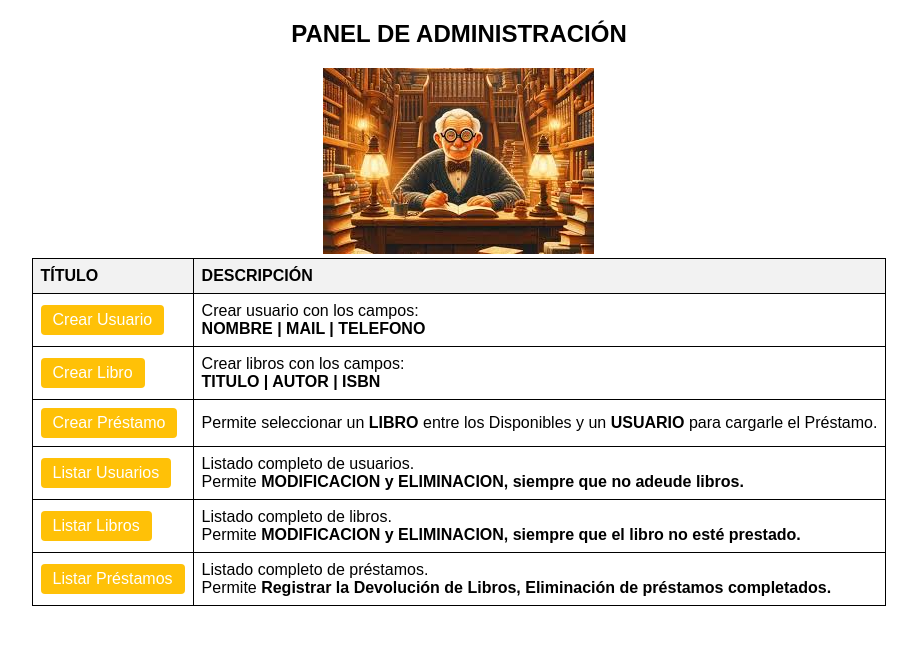
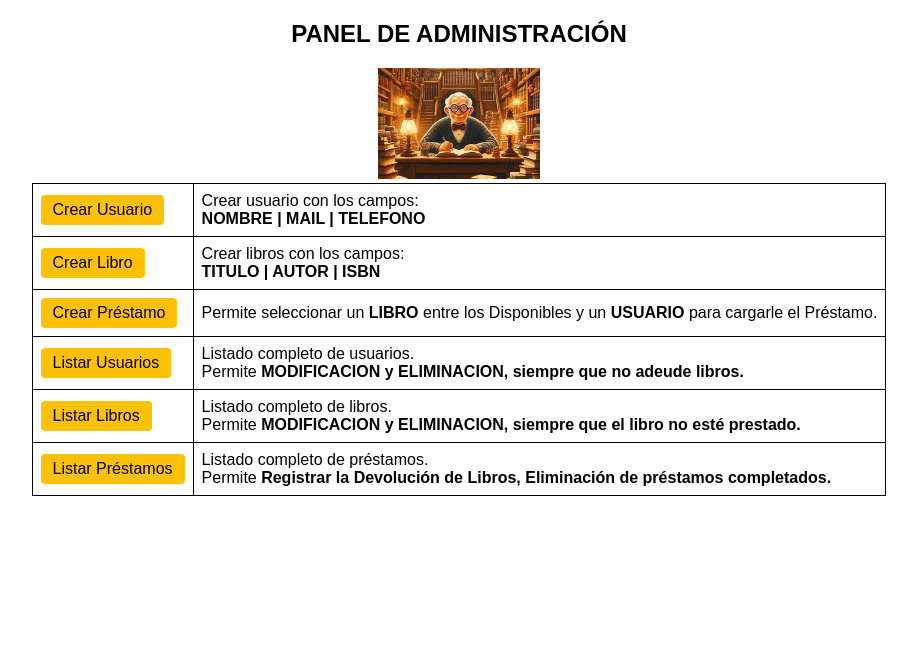
Before and after one commit to hidr4lisk/coder-federicofurgiuele-python, a Django app: page / in a window 1280 px wide. Shown: the part 76-721 px from the top of the page, without its empty margins (181-1098 px from the left). Run offline with Django 5.2, Linux system fonts and the light colour scheme; a user stored in the database is signed in.

Commit message:
Modificación en Estilos

```diff
--- a/src/biblioteca/static/css/styles.css
+++ b/src/biblioteca/static/css/styles.css
@@ -134,9 +134,11 @@ th {
 }
 .btn-warning {
   background-color: #ffc107;
+  color: black;
 }
 .btn-danger {
   background-color: #dc3545;
+  color: black;
 }
 .btn:hover {
   opacity: 0.8; /* Suaviza el hover para ambos */
--- a/src/biblioteca/templates/biblioteca/index.html
+++ b/src/biblioteca/templates/biblioteca/index.html
@@ -4,12 +4,8 @@
     <div class="intro-container">
     {% if user.is_authenticated %}
     <h2>PANEL DE ADMINISTRACIÓN</h2>
-    <img src="{% static 'img/Bibliotecario.jpg' %} "alt="Imagen de usuario" class="img-fluid"/>
+    <img src="{% static 'img/Bibliotecario.jpg' %}" alt="Imagen de usuario" class="img-fluid" style="width: 19%; height: auto;"/>
     <table>
-        <tr>
-            <th>TÍTULO</th>
-            <th>DESCRIPCIÓN</th>
-        </tr>
         <tr>
             <td><a href="{% url 'crear_usuario' %}" class="btn btn-warning">Crear Usuario</a></td>
             <td>Crear usuario con los campos: <br><strong>NOMBRE | MAIL | TELEFONO</strong></td>
@@ -37,6 +33,7 @@
     </table>
 
 
+
     {% else %}
     <h1>Bienvenido a tu biblioteca digital</h1>
     <p>¡Comienza ahora y disfruta de nuestra amplia selección de títulos!</p>
```
Also changed, not shown: src/db.sqlite3.
